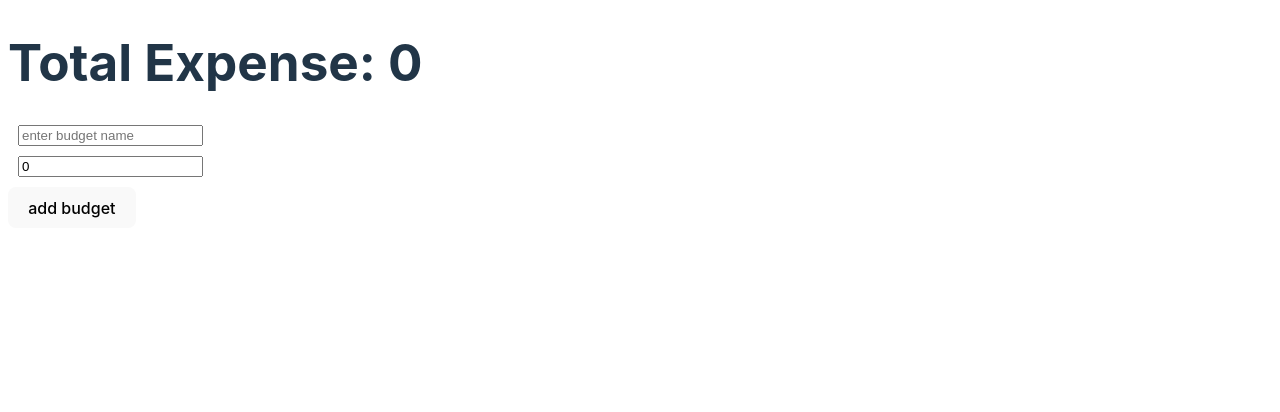
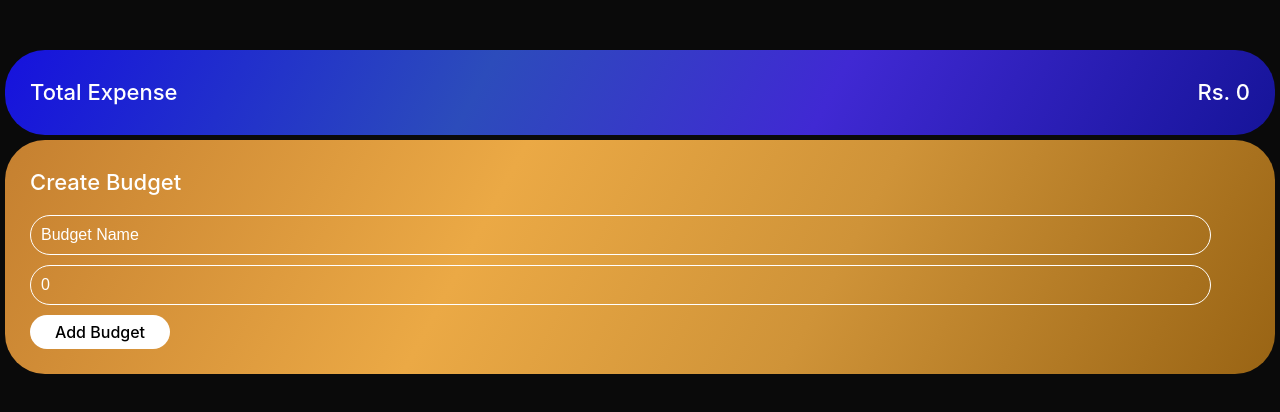
Before and after one commit to ujjwalshrma/expensif-dev-ver, a React (Vite) app: page / in a window 1280 px wide. Shown: the top 412 px of the page. Built offline with nearby package versions, Linux system fonts and the light colour scheme.

Commit message:
added styling to components

```diff
--- a/src/App.jsx
+++ b/src/App.jsx
@@ -15,14 +15,16 @@ function App() {
     const budgets = budgetCtx.budgets
 
     return (
-        <main>
+        <>
             <TotalExpense budgets={budgets} />
             <BudgetForm addBudget={budgetCtx.addBudget} />
-            {budgets.length > 0 && (
-                <ExpensesForm addExpense={budgetCtx.addExpense} budgets={budgets} />
-            )}
+            {
+                budgets.length > 0 && (
+                    <ExpensesForm addExpense={budgetCtx.addExpense} budgets={budgets} />
+                )
+            }
             <Budget budgets={budgets} removeBudget={budgetCtx.removeBudget} removeExpense={budgetCtx.removeExpense} />
-        </main>
+        </>
     )
 }
 
--- a/src/components/Budgets/Budget.jsx
+++ b/src/components/Budgets/Budget.jsx
@@ -1,4 +1,7 @@
+import styles from './Budget.module.css'
+
 import Expense from "../Expenses/Expense"
+import Card from "../UI/Card/Card"
 
 
 const Budget = ({ budgets, removeBudget, removeExpense }) => {
@@ -6,12 +9,16 @@ const Budget = ({ budgets, removeBudget, removeExpense }) => {
     return (budgets.map(budget => {
         return (
             <div key={budget.bId}>
-                <p>budget name: {budget.bName}</p>
-                <p>budget amount: {budget.bAmount}</p>
-                {budgets && (
-                    <Expense budget={budget} removeExpense={removeExpense} />
-                )}
-                <button onClick={() => { removeBudget(budget.bId) }} >remove {budget.bName}</button>
+                <Card color='t' className={styles.budget__card}>
+                    <div className={styles.budget__heading__wrapper}>
+                        <h1>{budget.bName}</h1>
+                        <h1>Rs. {budget.bAmount}</h1>
+                    </div>
+                    {budgets && (
+                        <Expense budget={budget} removeExpense={removeExpense} />
+                    )}
+                    <button onClick={() => { removeBudget(budget.bId) }} >Remove {budget.bName}</button>
+                </Card>
             </div>
         )
     })
--- a/src/components/Budgets/Budget.module.css
+++ b/src/components/Budgets/Budget.module.css
@@ -0,0 +1,15 @@
+.budget__card {
+    margin-top: 5px;
+    display: flex;
+    align-items: center;
+    justify-content: center;
+    flex-direction: column;
+}
+
+.budget__heading__wrapper {
+    display: flex;
+    align-items: center;
+    justify-content: space-between;
+    width: 100%;
+    margin-bottom: 15px;
+}
--- a/src/components/Budgets/BudgetForm.jsx
+++ b/src/components/Budgets/BudgetForm.jsx
@@ -1,5 +1,8 @@
+import styles from './BudgetForm.module.css'
 import { useState } from "react"
 import { v4 as uuidv4 } from 'uuid';
+
+import Card from "../UI/Card/Card";
 
 const BudgetForm = ({ addBudget }) => {
 
@@ -28,11 +31,14 @@ const BudgetForm = ({ addBudget }) => {
     }
 
     return (
-        <form onSubmit={onBudgetSubmit}>
-            <input type="text" name="budget name" onChange={onBudgetNameChangeHandler} value={budgetName} placeholder="enter budget name" />
-            <input onChange={onBudgetAmountChangeHandler} value={budgetAmount} type="number" name="budget amount" placeholder="enter budget amount" />
-            <button type="submit">add budget</button>
-        </form>
+        <Card color='g' className={styles.budget__card}>
+            <h1 className={styles.budget__form__heading}>Create Budget</h1>
+            <form onSubmit={onBudgetSubmit} className={styles.budget__form}>
+                <input type="text" name="budget name" onChange={onBudgetNameChangeHandler} value={budgetName} placeholder="Budget Name" />
+                <input onChange={onBudgetAmountChangeHandler} min='0' value={budgetAmount} type="number" name="budget amount" placeholder="enter budget amount" />
+                <button type="submit">Add Budget</button>
+            </form>
+        </Card>
     )
 }
 
--- a/src/components/Budgets/BudgetForm.module.css
+++ b/src/components/Budgets/BudgetForm.module.css
@@ -0,0 +1,15 @@
+.budget__form {
+    display: flex;
+    flex-direction: column;
+    align-items: flex-start;
+    justify-content: flex-start;
+    gap: 10px;
+}
+
+.budget__card {
+    margin-top: 5px;
+}
+
+.budget__form__heading {
+    margin-bottom: 15px;
+}
--- a/src/components/Expenses/Expense.jsx
+++ b/src/components/Expenses/Expense.jsx
@@ -1,13 +1,17 @@
-const Expnese = ({ budget, removeExpense }) => {
+import Card from "../UI/Card/Card"
+
+const Expense = ({ budget, removeExpense }) => {
     return (
         budget.expenses.map((expense) => (
-            <div key={expense.eId} style={{ margin: '10px', background: 'black', padding: '10px' }}>
-                <p>expense name: {expense.eName}</p>
-                <p>expense amount: {expense.eAmount}</p>
-                <button onClick={() => { removeExpense(expense.bId, expense.eId) }} >remove expense</button>
-            </div>
+            <Card>
+                <div key={expense.eId}>
+                    <p>expense name: {expense.eName}</p>
+                    <p>expense amount: {expense.eAmount}</p>
+                    <button onClick={() => { removeExpense(expense.bId, expense.eId) }} >remove expense</button>
+                </div>
+            </Card>
         ))
     )
 }
 
-export default Expnese
+export default Expense
--- a/src/components/Expenses/ExpensesForm.jsx
+++ b/src/components/Expenses/ExpensesForm.jsx
@@ -1,5 +1,9 @@
+import styles from './ExpensesForm.module.css'
+
 import { useState } from "react"
 import { v4 as uuidv4 } from 'uuid';
+
+import Card from "../UI/Card/Card";
 
 const ExpensesForm = ({ addExpense, budgets }) => {
     const [expenseName, setExpenseName] = useState('')
@@ -26,22 +30,25 @@ const ExpensesForm = ({ addExpense, budgets }) => {
     }
 
     return (
-        <div>
-            <form onSubmit={onExpenseSubmit}>
+        <Card color="r" className={styles.expense__card}>
+            <h1 className={styles.expense__form__heading}>{
+                budgets.length > 1 ? `Add Expenses` : `Add Expense To ${budgets[0].bName}`
+            }</h1>
+            <form onSubmit={onExpenseSubmit} className={styles.expense__form}>
                 <input type="text" name="expense name" onChange={onExpenseNameChangeHandler} value={expenseName} placeholder="enter expense name" />
                 <input onChange={onExpenseAmountChangeHandler} value={expenseAmount} type="number" name="expense amount" placeholder="enter expense amount" />
                 {budgets.length > 1 &&
                     <select value={selectedBudget} onChange={e => setSelectedBudget(e.target.value)}>
                         {
                             budgets.map(budget => {
-                                return <option key={budget.bId} value={budget.bId}>{budget.bName}</option>
+                                return <option className={styles.budget__option} key={budget.bId} value={budget.bId}>{budget.bName}</option>
                             })
                         }
                     </select>
                 }
-                <button type="submit">add expense</button>
+                <button type="submit">Add Expense</button>
             </form>
-        </div>
+        </Card>
     )
 }
 
--- a/src/components/Expenses/ExpensesForm.module.css
+++ b/src/components/Expenses/ExpensesForm.module.css
@@ -0,0 +1,15 @@
+.expense__form {
+    display: flex;
+    flex-direction: column;
+    align-items: flex-start;
+    justify-content: flex-start;
+    gap: 10px;
+}
+
+.expense__card {
+    margin-top: 5px;
+}
+
+.expense__form__heading {
+    margin-bottom: 15px;
+}
--- a/src/components/TotalExpense/TotalExpense.jsx
+++ b/src/components/TotalExpense/TotalExpense.jsx
@@ -1,3 +1,5 @@
+import Card from "../UI/Card/Card"
+
 const TotalExpense = ({ budgets }) => {
     let totalExpense = 0
 
@@ -10,9 +12,10 @@ const TotalExpense = ({ budgets }) => {
 
 
     return (
-        <div>
-            <h1>Total Expense: {totalExpense}</h1>
-        </div>
+        <Card flex='flex-h'>
+            <h1>Total Expense</h1>
+            <h1>Rs. {totalExpense}</h1>
+        </Card>
     )
 }
 
--- /dev/null
+++ b/src/components/UI/Card/Card.jsx
@@ -0,0 +1,13 @@
+import styles from './Card.module.css'
+
+const Card = ({ children, color, flex, className }) => {
+    const cardClass = `${styles.card} ${color ? styles[color] : styles.b} ${styles[flex]}`
+
+    return (
+        <div className={`${cardClass} ${className}`}>
+            {children}
+        </div>
+    )
+}
+
+export default Card
--- /dev/null
+++ b/src/components/UI/Card/Card.module.css
@@ -0,0 +1,60 @@
+.card {
+	border-radius: 40px;
+	padding: 25px;
+}
+
+.card.flex-h {
+    display: flex;
+    align-content: center;
+    justify-content: space-between;
+}
+
+.card.r {
+	background: linear-gradient(
+		118.33deg,
+		#e83a3a 0%,
+		#b62424 37.5%,
+		#d03131 64.58%,
+		#991414 100%
+	);
+}
+
+.card.b {
+	background: linear-gradient(
+		118.33deg,
+		#1612dd 0%,
+		#2c4cbb 37.5%,
+		#4029d3 64.58%,
+		#161499 100%
+	);
+}
+
+.card.t {
+	background: linear-gradient(
+		118.33deg,
+		#22a5b7 0%,
+		#28b9c2 37.5%,
+		#38bcbc 64.58%,
+		#149991 100%
+	);
+}
+
+.card.g {
+	background: linear-gradient(
+		118.33deg,
+		#c58030 0%,
+		#eba945 37.5%,
+		#cf9338 64.58%,
+		#996414 100%
+	);
+}
+
+.card.p {
+	background: linear-gradient(
+		118.33deg,
+		#a715cb 0%,
+		#b43cde 37.5%,
+		#b01ec8 64.58%,
+		#861898 100%
+	);
+}
--- a/src/index.css
+++ b/src/index.css
@@ -1,22 +1,48 @@
 :root {
     font-family: Inter, system-ui, Avenir, Helvetica, Arial, sans-serif;
-    line-height: 1.5;
-    font-weight: 400;
+    font-weight: 500;
+    color: white;
+    margin: 0;
+    padding: 0;
+    box-sizing: border-box;
+}
 
-    color-scheme: light dark;
-    color: rgba(255, 255, 255, 0.87);
-    background-color: #242424;
-
-    font-synthesis: none;
-    text-rendering: optimizeLegibility;
-    -webkit-font-smoothing: antialiased;
-    -moz-osx-font-smoothing: grayscale;
-    -webkit-text-size-adjust: 100%;
+body {
+    background: #0a0a0a;
+    padding: 50px 5px;
+    margin: 0;
 }
 
 input {
+    border-radius: 20px;
+    width: 95%;
+    border: 1px solid white;
+    color: white;
+    outline: none;
     display: block;
-    margin: 10px;
+    padding: 10px;
+    font-size: 16px;
+    background: transparent;
+}
+
+select {
+    width: 100%;
+    padding: 10px;
+    border: 1px solid white;
+    border-radius: 20px;
+    font-size: 16px;
+    color: black;
+    outline: none;
+}
+
+option {
+    padding: 10px;
+    background: transparent;
+}
+
+
+input::placeholder {
+    color: white;
 }
 
 a {
@@ -24,43 +50,42 @@ a {
     color: #646cff;
     text-decoration: inherit;
 }
-a:hover {
-    color: #535bf2;
+
+h1 {
+    font-size: 22px;
+    line-height: 35px;
+    font-weight: 500;
+    margin: 0;
+    padding: 0;
 }
 
-h1 {
-    font-size: 3.2em;
-    line-height: 1.1;
+p {
+    font-size: 16px;
+    line-height: 20px;
+    font-weight: 500px;
+    margin: 0;
+    padding: 0;
+}
+
+p.small {
+    font-size: 13px;
 }
 
 button {
-    border-radius: 8px;
-    border: 1px solid transparent;
-    padding: 0.6em 1.2em;
-    font-size: 1em;
+    border-radius: 50px;
+    border: none;
+    outline: none;
+    padding: 7px 25px;
+    font-size: 16px;
     font-weight: 500;
     font-family: inherit;
-    background-color: #1a1a1a;
+    background: white;
     cursor: pointer;
-    transition: border-color 0.25s;
-}
-button:hover {
-    border-color: #646cff;
-}
-button:focus,
-button:focus-visible {
-    outline: 4px auto -webkit-focus-ring-color;
+    transition: all 0.2s ease;
+    color: black;
 }
 
-@media (prefers-color-scheme: light) {
-    :root {
-        color: #213547;
-        background-color: #ffffff;
-    }
-    a:hover {
-        color: #747bff;
-    }
-    button {
-        background-color: #f9f9f9;
-    }
+button:active {
+    transform: scale(0.98);
+    opacity: 0.8;
 }
```
